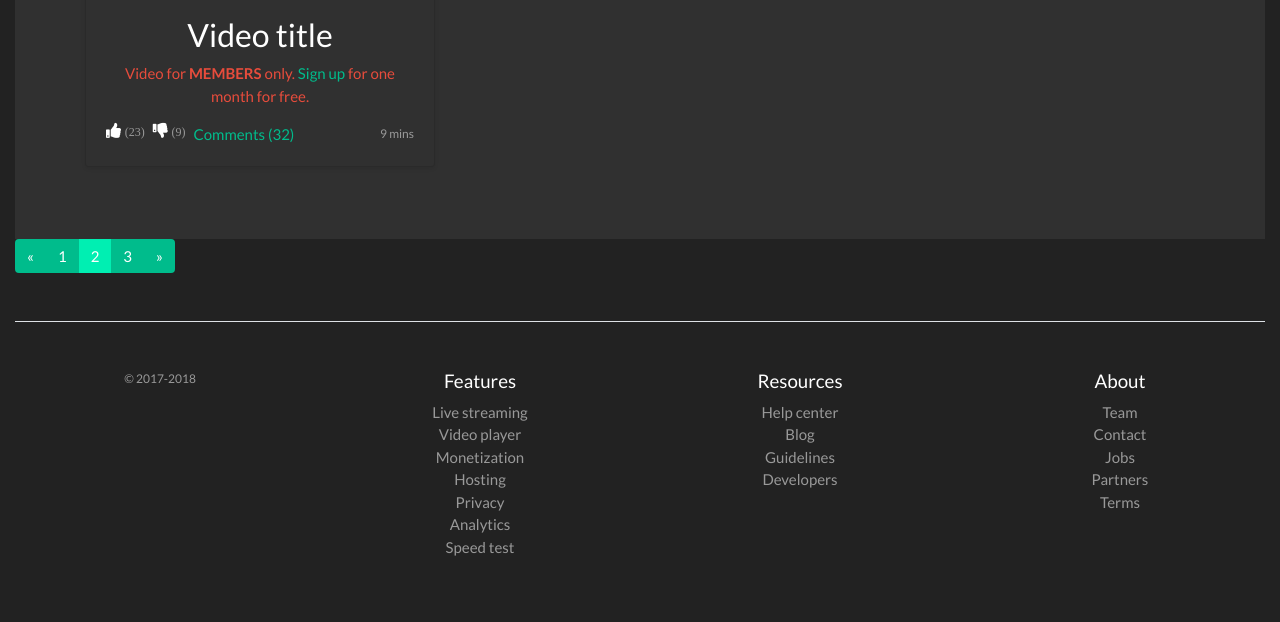
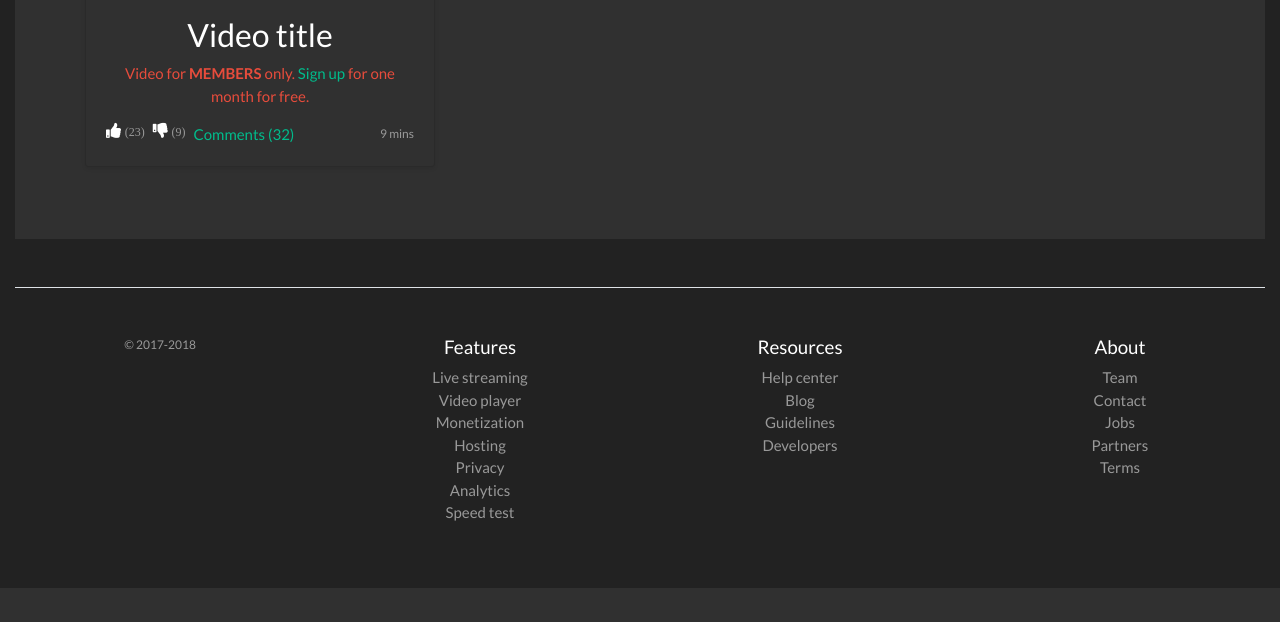
Before and after one commit to giroberto/symfony_video_app, a Symfony app: template templates/front/video_list.html.twig in a window 1280 px wide. Shown: the part 619-1241 px from the top of the page. After the commit the page ends 1207 px from the top, so only its background shows below. Run offline with Twig, Linux system fonts and the light colour scheme; the template is opened without the code that fills it, so the values that code supplies are empty; some libraries are stand-ins or nearby versions.

Commit message:
Added Pagination

```diff
--- a/templates/front/video_list.html.twig
+++ b/templates/front/video_list.html.twig
@@ -41,36 +41,9 @@
 	<div class="album py-5 bg-light">
 		<div class="container">
 			{{ include('front/includes/_videos.html.twig', {'videos': videos}) }}
+			{{ knp_pagination_render(videos) }}
 		</div>
 	</div>
 
-	<!-- pagination -->
-	<nav aria-label="Page navigation example">
-		<ul class="pagination">
-			<li class="page-item">
-				<a class="page-link" href="#" aria-label="Previous">
-					<span aria-hidden="true">&laquo;</span>
-					<span class="sr-only">Previous</span>
-				</a>
-			</li>
-			<li class="page-item">
-				<a class="page-link" href="#">1</a>
-			</li>
-			<li class="page-item active">
-				<a class="page-link" href="#">2</a>
-			</li>
-			<li class="page-item">
-				<a class="page-link" href="#">3</a>
-			</li>
-			<li class="page-item">
-				<a class="page-link" href="#" aria-label="Next">
-					<span aria-hidden="true">&raquo;</span>
-					<span class="sr-only">Next</span>
-				</a>
-			</li>
-		</ul>
-	</nav>
-
-
 </main>
 {% endblock %}
```
Also changed, not shown: src/Controller/FrontController.php (+5 -5 lines), src/Repository/VideoRepository.php (+11 -1 lines), 1 other file.
